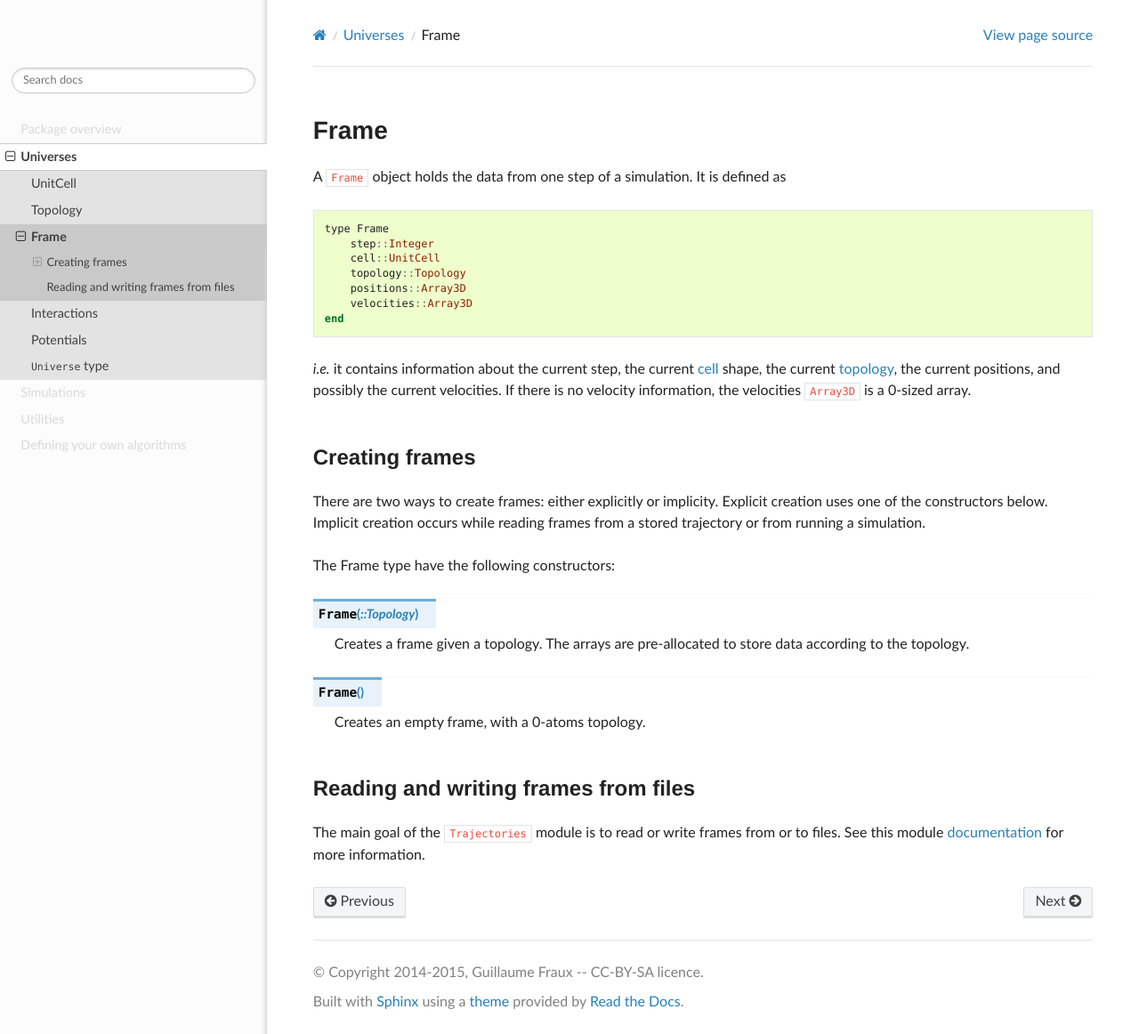
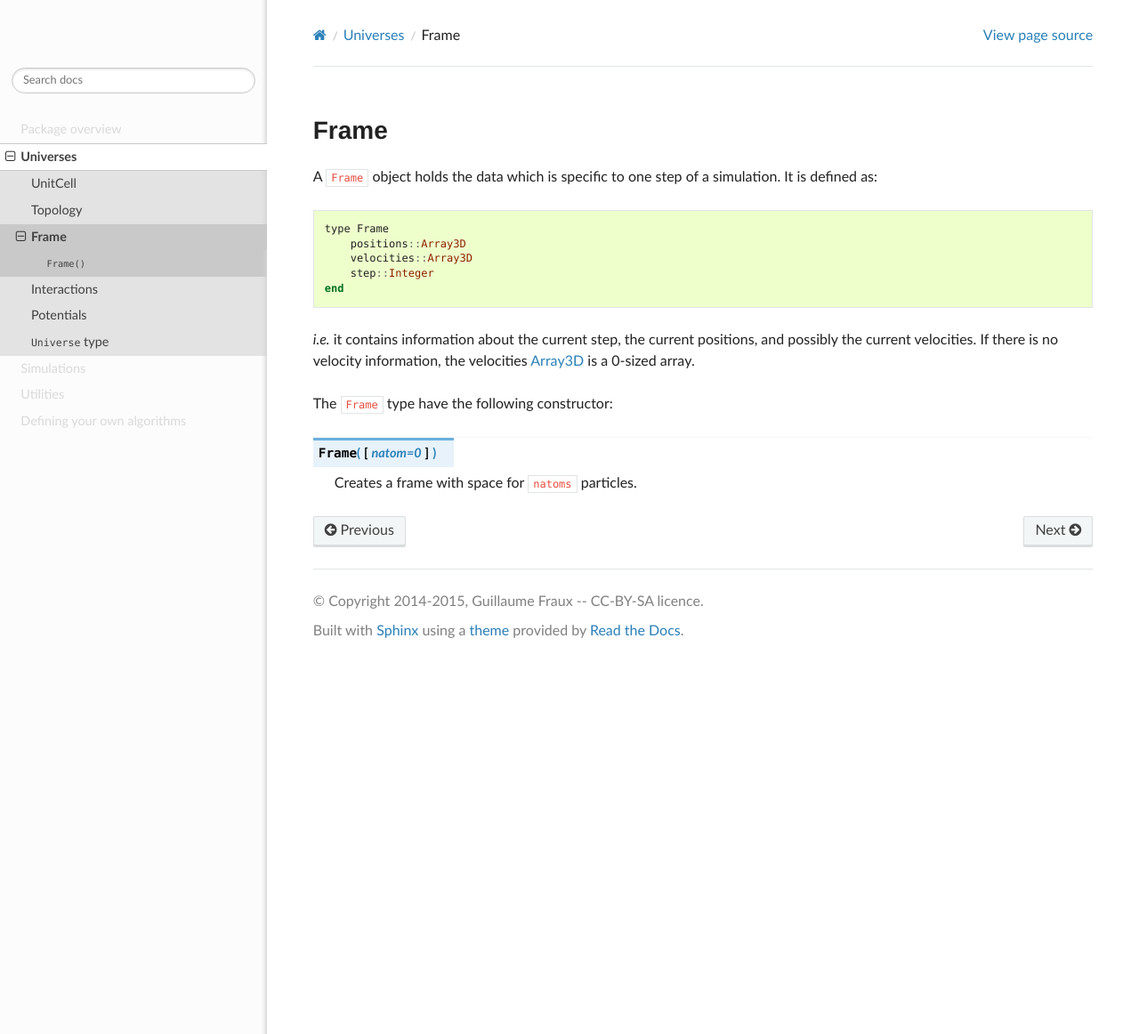
Before and after one commit to Luthaf/Jumos.jl, a Sphinx documentation site: the page built from doc/universe/frame.rst, in a window 1280 px wide and 1162 px high. Shown: the whole window at 89% size. Built offline with Sphinx 7.4.7 and the Read the Docs theme 2.0.0, drawn with Linux system fonts in a browser that asks for light colours.

Commit message:
[doc] Update doc for the Frame type

```diff
--- a/doc/universe/frame.rst
+++ b/doc/universe/frame.rst
@@ -3,43 +3,23 @@
 Frame
 =====
 
-A ``Frame`` object holds the data from one step of a simulation. It is defined as
+A ``Frame`` object holds the data which is specific to one step of a simulation.
+It is defined as:
 
 .. code-block:: julia
 
     type Frame
-        step::Integer
-        cell::UnitCell
-        topology::Topology
         positions::Array3D
         velocities::Array3D
+        step::Integer
     end
 
-`i.e.` it contains information about the current step, the current
-:ref:`cell <type-UnitCell>` shape, the current :ref:`topology <type-Topology>`,
-the current positions, and possibly the current velocities. If there is no
-velocity information, the velocities ``Array3D`` is a 0-sized array.
+`i.e.` it contains information about the current step, the current positions,
+and possibly the current velocities. If there is no velocity information, the
+velocities :ref:`Array3D <type-array3d>` is a 0-sized array.
 
-Creating frames
----------------
+The ``Frame`` type have the following constructor:
 
-There are two ways to create frames: either explicitly or implicity. Explicit
-creation uses one of the constructors below. Implicit creation occurs while
-reading frames from a stored trajectory or from running a simulation.
+.. function:: Frame([natom=0])
 
-The Frame type have the following constructors:
-
-.. function:: Frame(::Topology)
-
-    Creates a frame given a topology. The arrays are pre-allocated to store data
-    according to the topology.
-
-.. function:: Frame()
-
-    Creates an empty frame, with a 0-atoms topology.
-
-Reading and writing frames from files
--------------------------------------
-
-The main goal of the ``Trajectories`` module is to read or write frames from or to
-files. See this module :ref:`documentation <trajectories>` for more information.
+    Creates a frame with space for ``natoms`` particles.
```
